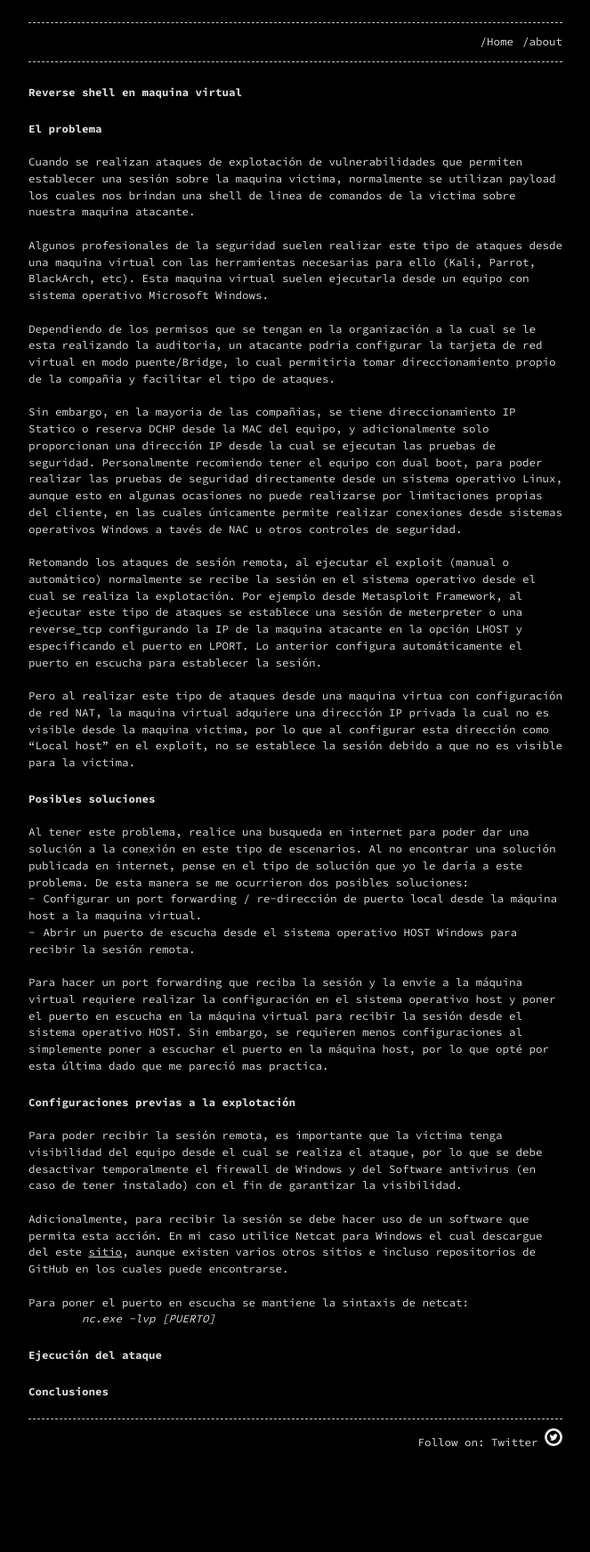
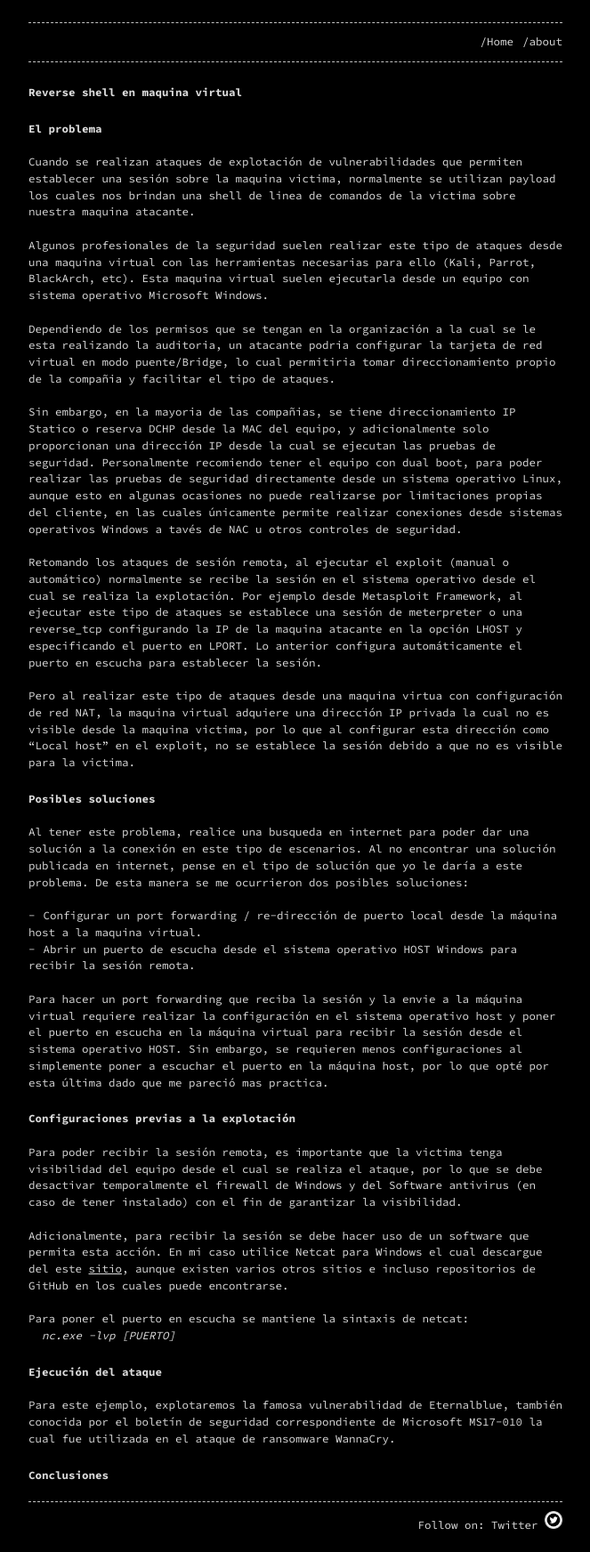
Before and after one commit to d4rk-wing/d4rkwz.github.io, a Jekyll site: the page built from _posts/2020-04-15-Rever-shell-en-maquina-virtual.markdown, in a window 1280 px wide. Shown: the whole page at 89% size, without its empty margins (308-971 px from the left). Built offline with Jekyll 4.4.1, drawn with Linux system fonts in a browser that asks for light colours; before the commit the page ends 1650 px from its top, so only the background shows below that.

Commit message:
post reverse shell

```diff
--- a/_posts/2020-04-15-Rever-shell-en-maquina-virtual.markdown
+++ b/_posts/2020-04-15-Rever-shell-en-maquina-virtual.markdown
@@ -16,17 +16,16 @@ categories: Hacking
 <br />Pero al realizar este tipo de ataques desde una maquina virtua con configuración de red NAT, la maquina virtual adquiere una dirección IP privada la cual no es visible desde la maquina victima, por lo que al configurar esta dirección como "Local host" en el exploit, no se establece la sesión debido a que no es visible para la victima.
 ## Posibles soluciones
 <br />Al tener este problema, realice una busqueda en internet para poder dar una solución a la conexión en este tipo de escenarios. Al no encontrar una solución publicada en internet, pense en el tipo de solución que yo le daría a este problema. De esta manera se me ocurrieron dos posibles soluciones:
-
+<br />
 * Configurar un port forwarding / re-dirección de puerto local desde la máquina host a la maquina virtual.
 * Abrir un puerto de escucha desde el sistema operativo HOST Windows para recibir la sesión remota.
 <br /><br />Para hacer un port forwarding que reciba la sesión y la envie a la máquina virtual requiere realizar la configuración en el sistema operativo host y poner el puerto en escucha en la máquina virtual para recibir la sesión desde el sistema operativo HOST. Sin embargo, se requieren menos configuraciones al simplemente poner a escuchar el puerto en la máquina host, por lo que opté por esta última dado que me pareció mas practica.
 ### Configuraciones previas a la explotación
 <br />Para poder recibir la sesión remota, es importante que la victima tenga visibilidad del equipo desde el cual se realiza el ataque, por lo que se debe desactivar temporalmente el firewall de Windows y del Software antivirus (en caso de tener instalado) con el fin de garantizar la visibilidad.
-
 <br />Adicionalmente, para recibir la sesión se debe hacer uso de un software que permita esta acción. En mi caso utilice Netcat para Windows el cual descargue del este [sitio](https://eternallybored.org/misc/netcat/){:target="_blank"}, aunque existen varios otros sitios e incluso repositorios de GitHub en los cuales puede encontrarse.
-
 <br />Para poner el puerto en escucha se mantiene la sintaxis de netcat:
 	*nc.exe -lvp [PUERTO]*
 ### Ejecución del ataque
+<br />Para este ejemplo, explotaremos la famosa vulnerabilidad de Eternalblue, también conocida por el boletín de seguridad correspondiente de Microsoft MS17-010 la cual fue utilizada en el ataque de ransomware WannaCry.
 
 ### Conclusiones
```
Also changed, not shown: about.md (+1 -1 lines).
